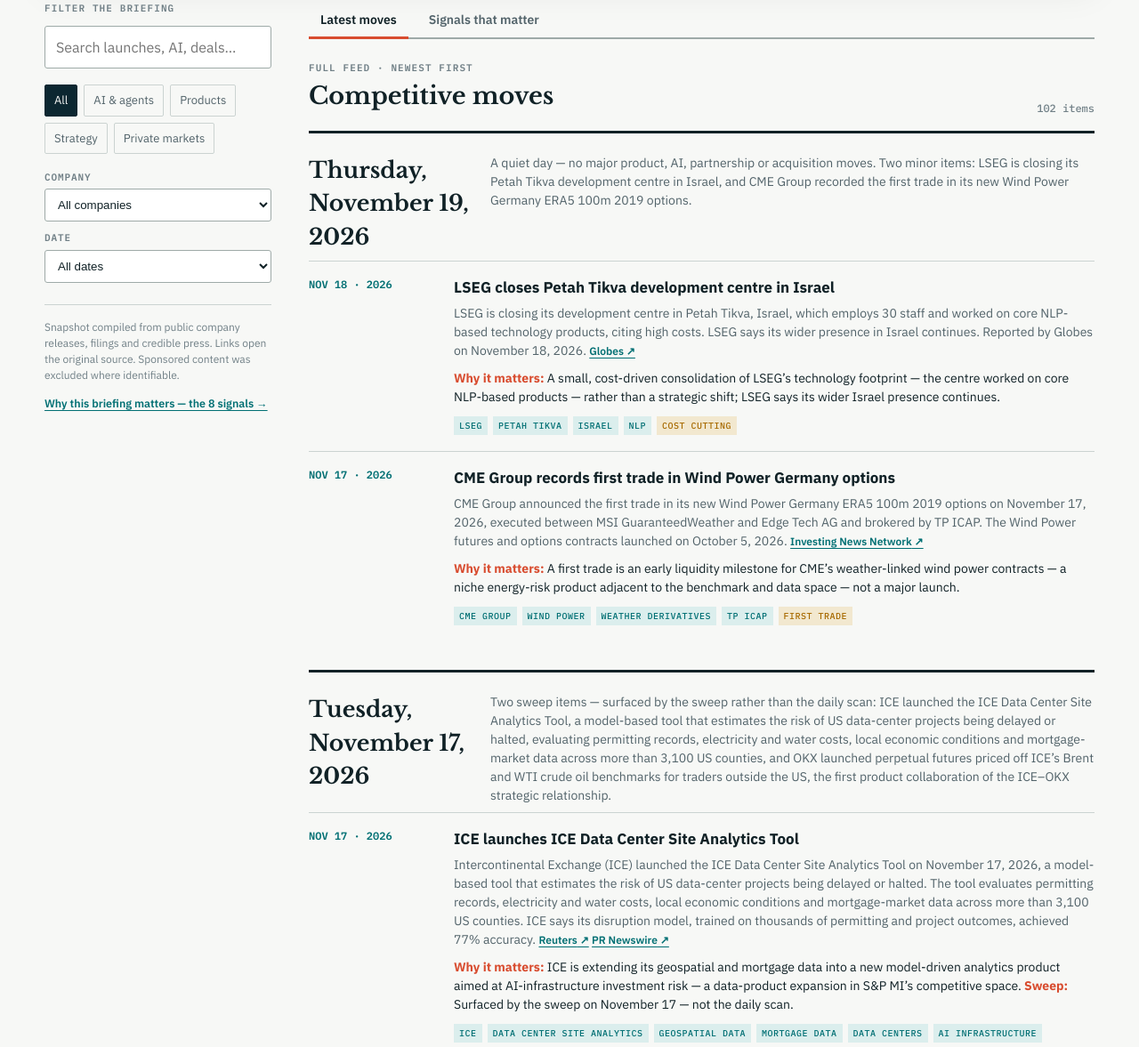
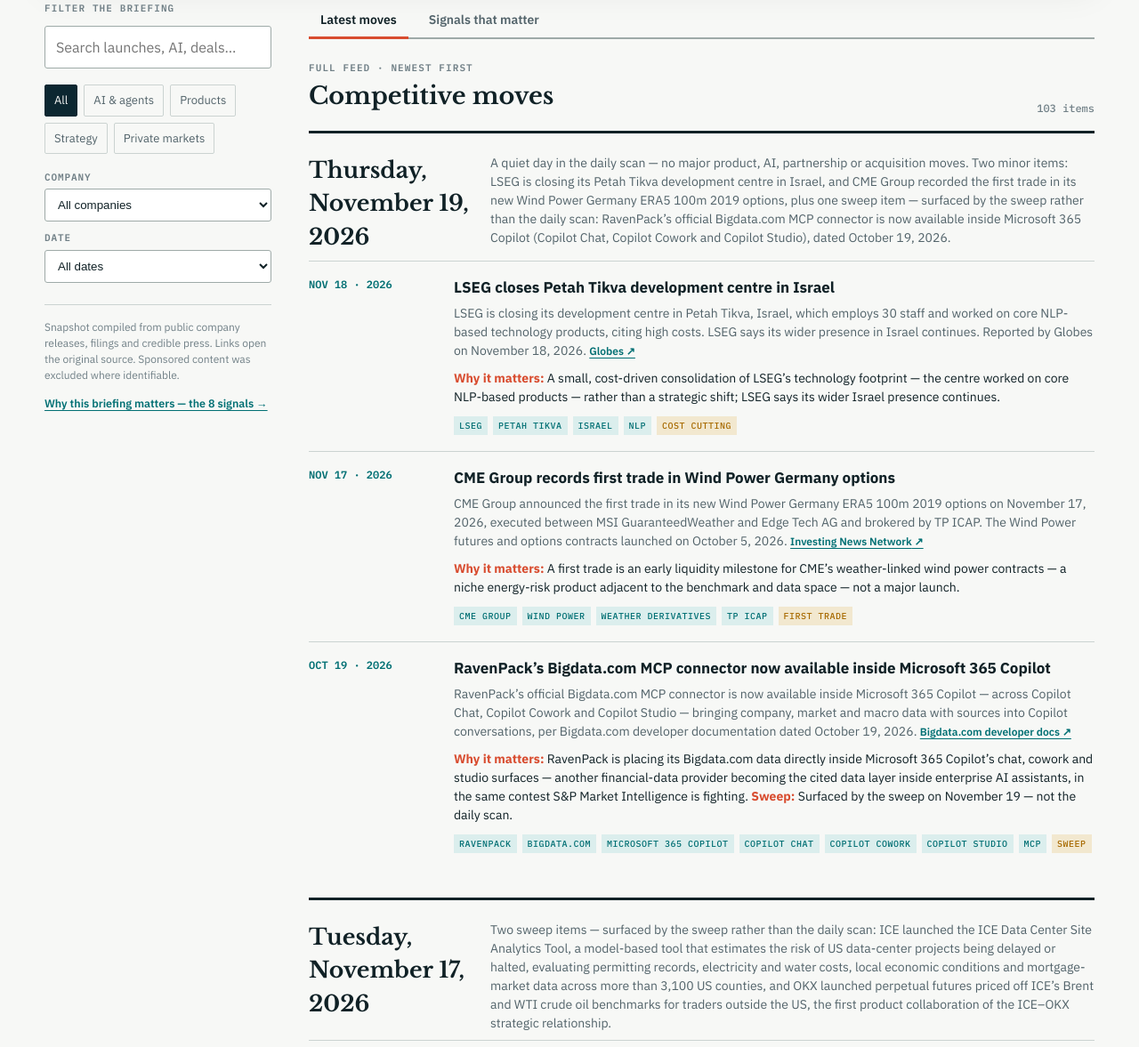
Before and after one commit to tarzen77z-star/Financial-Data-Briefing, a plain HTML site: page index.html in a window 1280 px wide. Shown: the part 1507-2684 px from the top of the page at 89% size. Drawn offline with nearby package versions, Linux system fonts and the light colour scheme.

Commit message:
Update Financial Data Briefing

```diff
--- a/index.html
+++ b/index.html
@@ -155,10 +155,10 @@
       <div class="tabs" role="tablist" aria-label="Briefing views"><button class="tab-btn active" type="button" id="tab-feed" role="tab" aria-selected="true" aria-controls="panel-feed" data-tab="feed">Latest moves</button><button class="tab-btn" type="button" id="tab-signals" role="tab" aria-selected="false" aria-controls="panel-signals" data-tab="signals">Signals that matter</button></div>
       <div class="tab-panel" id="panel-feed" role="tabpanel" aria-labelledby="tab-feed">
       <section aria-labelledby="moves-title">
-        <div class="section-head"><div><div class="section-label">Full feed · newest first</div><h2 id="moves-title">Competitive moves</h2></div><span class="count" id="resultCount">102 items</span></div>
+        <div class="section-head"><div><div class="section-label">Full feed · newest first</div><h2 id="moves-title">Competitive moves</h2></div><span class="count" id="resultCount">103 items</span></div>
 
         <section class="company" data-company="daily-update-nov-19">
-  <div class="company-head"><h2>Thursday, November 19, 2026</h2><p class="company-intro">A quiet day — no major product, AI, partnership or acquisition moves. Two minor items: LSEG is closing its Petah Tikva development centre in Israel, and CME Group recorded the first trade in its new Wind Power Germany ERA5 100m 2019 options.</p></div>
+  <div class="company-head"><h2>Thursday, November 19, 2026</h2><p class="company-intro">A quiet day in the daily scan — no major product, AI, partnership or acquisition moves. Two minor items: LSEG is closing its Petah Tikva development centre in Israel, and CME Group recorded the first trade in its new Wind Power Germany ERA5 100m 2019 options, plus one sweep item — surfaced by the sweep rather than the daily scan: RavenPack’s official Bigdata.com MCP connector is now available inside Microsoft 365 Copilot (Copilot Chat, Copilot Cowork and Copilot Studio), dated October 19, 2026.</p></div>
   <article class="item" id="story-lseg-petah-tikva-closure" data-tags="strategy lseg" data-date="2026-11-18" data-companies="lseg">
     <div class="date">NOV 18 · 2026</div>
     <div><h3>LSEG closes Petah Tikva development centre in Israel</h3><p>LSEG is closing its development centre in Petah Tikva, Israel, which employs 30 staff and worked on core NLP-based technology products, citing high costs. LSEG says its wider presence in Israel continues. Reported by Globes on November 18, 2026. <a class="source" href="https://en.globes.co.il/en/article-london-stock-exchange-shuts-israel-development-center-1001563942" target="_blank" rel="noopener">Globes</a></p><p class="impact"><b>Why it matters:</b> A small, cost-driven consolidation of LSEG’s technology footprint — the centre worked on core NLP-based products — rather than a strategic shift; LSEG says its wider Israel presence continues.</p><div class="tags"><span class="tag">LSEG</span><span class="tag">Petah Tikva</span><span class="tag">Israel</span><span class="tag">NLP</span><span class="tag strategy">Cost cutting</span></div></div>
@@ -166,6 +166,10 @@
   <article class="item" id="story-cme-wind-power-first-trade" data-tags="product strategy cme-group" data-date="2026-11-17" data-companies="cme-group">
     <div class="date">NOV 17 · 2026</div>
     <div><h3>CME Group records first trade in Wind Power Germany options</h3><p>CME Group announced the first trade in its new Wind Power Germany ERA5 100m 2019 options on November 17, 2026, executed between MSI GuaranteedWeather and Edge Tech AG and brokered by TP ICAP. The Wind Power futures and options contracts launched on October 5, 2026. <a class="source" href="https://investingnews.com/cme-group-announces-first-trade-for-wind-power-contracts/" target="_blank" rel="noopener">Investing News Network</a></p><p class="impact"><b>Why it matters:</b> A first trade is an early liquidity milestone for CME’s weather-linked wind power contracts — a niche energy-risk product adjacent to the benchmark and data space — not a major launch.</p><div class="tags"><span class="tag">CME Group</span><span class="tag">Wind Power</span><span class="tag">Weather derivatives</span><span class="tag">TP ICAP</span><span class="tag strategy">First trade</span></div></div>
+  </article>
+  <article class="item" id="story-ravenpack-bigdata-copilot-mcp" data-tags="ai product ravenpack" data-date="2026-10-19" data-companies="ravenpack">
+    <div class="date">OCT 19 · 2026</div>
+    <div><h3>RavenPack’s Bigdata.com MCP connector now available inside Microsoft 365 Copilot</h3><p>RavenPack’s official Bigdata.com MCP connector is now available inside Microsoft 365 Copilot — across Copilot Chat, Copilot Cowork and Copilot Studio — bringing company, market and macro data with sources into Copilot conversations, per Bigdata.com developer documentation dated October 19, 2026. <a class="source" href="https://docs.bigdata.com/mcp-reference/oauth-integrations/microsoft-365-copilot-mcp-integration" target="_blank" rel="noopener">Bigdata.com developer docs</a></p><p class="impact"><b>Why it matters:</b> RavenPack is placing its Bigdata.com data directly inside Microsoft 365 Copilot’s chat, cowork and studio surfaces — another financial-data provider becoming the cited data layer inside enterprise AI assistants, in the same contest S&amp;P Market Intelligence is fighting. <b>Sweep:</b> Surfaced by the sweep on November 19 — not the daily scan.</p><div class="tags"><span class="tag">RavenPack</span><span class="tag">Bigdata.com</span><span class="tag">Microsoft 365 Copilot</span><span class="tag">Copilot Chat</span><span class="tag">Copilot Cowork</span><span class="tag">Copilot Studio</span><span class="tag">MCP</span><span class="tag strategy">Sweep</span></div></div>
   </article>
 </section>
 
```
